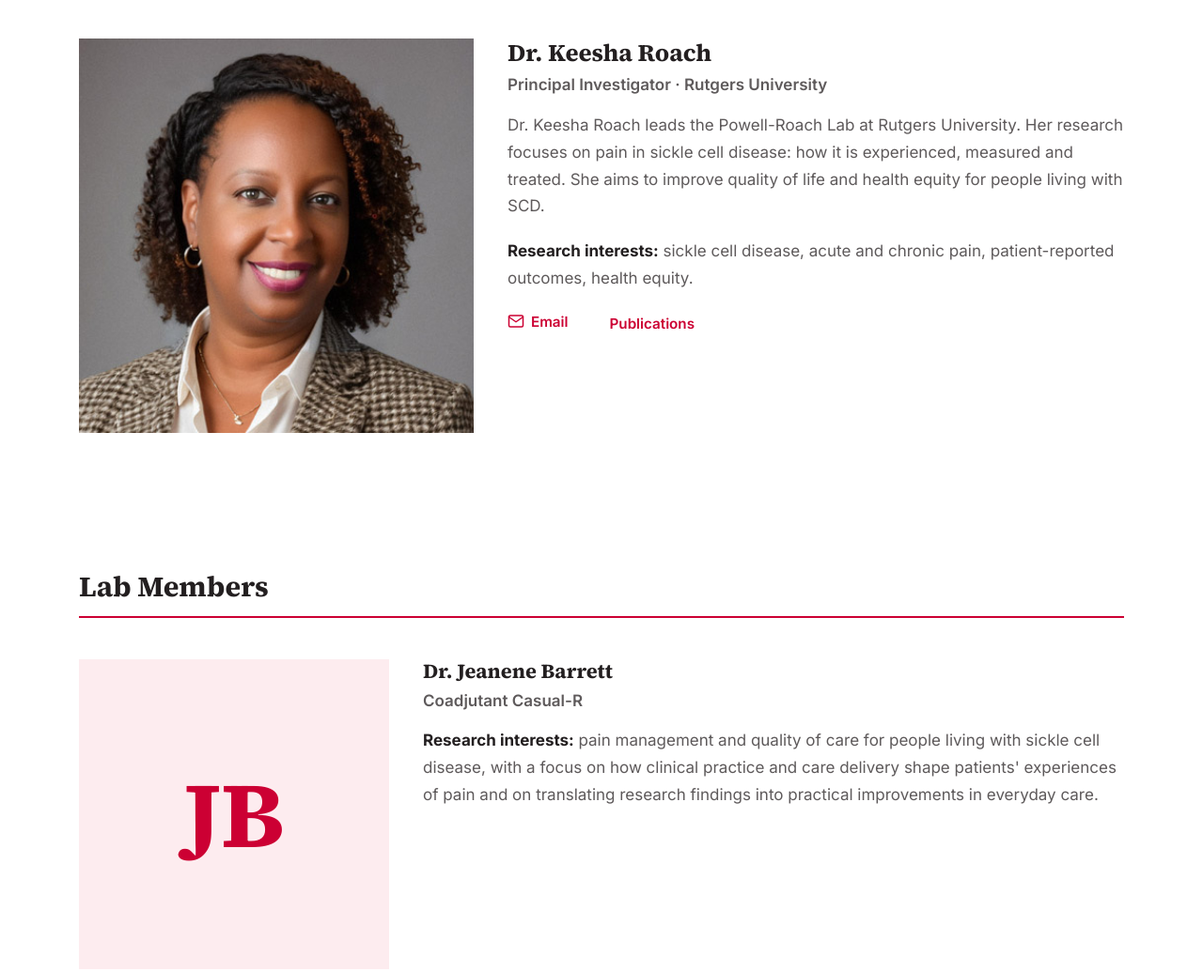
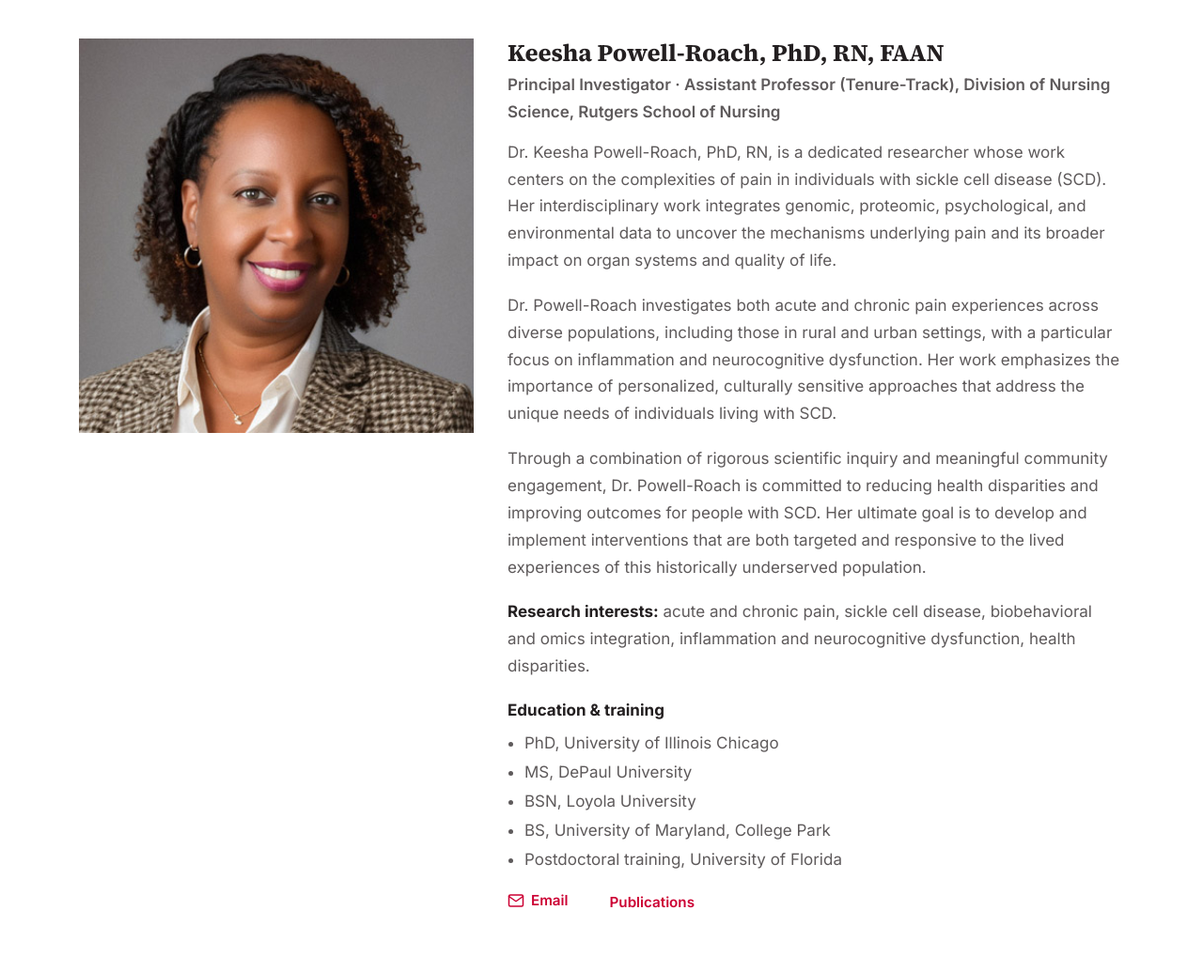
Before and after one commit to LokeshTaduri1/roach-lab-website, a plain HTML site: page team.html in a window 1280 px wide. Shown: the part 819-1854 px from the top of the page at 94% size. Drawn offline with Linux system fonts and the light colour scheme.

Commit message:
Update Dr. Powell-Roach's bio from her Rutgers faculty profile
- Team page: full official bio, title (Assistant Professor, Division of
  Nursing Science, Rutgers School of Nursing), research interests and
  education & training.
- Home page PI card: name with credentials, title, short bio and
  updated tags.
- Use "Dr. Keesha Powell-Roach" consistently (alt text, meta, search).

Co-Authored-By: Claude Opus 5.5 <noreply@anthropic.com>

```diff
--- a/css/styles.css
+++ b/css/styles.css
@@ -517,6 +517,9 @@ ul { padding-left: 1.2em; }
 .person-role { color: var(--scarlet); font-weight: 600; margin-bottom: 14px; }
 .person-body p { color: var(--muted); }
 .person-body p strong { color: var(--ink); }
+.person-edu-title { margin: 0 0 6px; }
+.person-edu { margin: 0 0 4px; padding-left: 18px; color: var(--muted); }
+.person-edu li { margin-bottom: 2px; }
 .person-links { list-style: none; padding: 0; margin: 16px 0 0; display: flex; flex-wrap: wrap; gap: 8px 22px; }
 .person-links a { display: inline-flex; align-items: center; gap: 7px; font-weight: 600; font-size: .95rem; color: var(--scarlet); }
 .person-links a:hover { color: var(--scarlet-dark); text-decoration: underline; }
--- a/js/main.js
+++ b/js/main.js
@@ -40,7 +40,7 @@
     { t: "Biobehavioral factors", u: "research.html#biobehavioral", k: "sleep stress mood depression anxiety coping fatigue resilience" },
     { t: "Patient-reported outcomes & digital health", u: "research.html#outcomes", k: "mobile app diary ema symptom tracking self-management digital" },
     { t: "Health equity & access to care", u: "research.html#equity", k: "stigma bias emergency department transition community advocacy" },
-    { t: "About the PI: Dr. Keesha Roach", u: "team.html#pi", k: "principal investigator professor keesha roach bio cv faculty" },
+    { t: "About the PI: Dr. Keesha Powell-Roach", u: "team.html#pi", k: "principal investigator professor keesha powell-roach roach bio education faculty nursing" },
     { t: "Lab members", u: "team.html#members", k: "team people members students coordinator graduate phd jeanene barrett ashley iwu lokesh taduri hyejin jeon" },
     { t: "Publications", u: "publications.html", k: "papers articles journal pubmed research output" },
     { t: "Join the lab", u: "join.html", k: "join positions opportunities undergraduate graduate phd postdoc apply jobs" },
--- a/team.html
+++ b/team.html
@@ -4,10 +4,10 @@
   <meta charset="UTF-8">
   <meta name="viewport" content="width=device-width, initial-scale=1">
   <title>Team | Powell-Roach Lab | Rutgers University</title>
-  <meta name="description" content="Meet Dr. Keesha Roach and the members of the Powell-Roach Lab at Rutgers University.">
+  <meta name="description" content="Meet Dr. Keesha Powell-Roach and the members of the Powell-Roach Lab at Rutgers University.">
   <meta name="theme-color" content="#cc0033">
   <meta property="og:title" content="Team | Powell-Roach Lab | Rutgers University">
-  <meta property="og:description" content="Meet Dr. Keesha Roach and the members of the Powell-Roach Lab at Rutgers University.">
+  <meta property="og:description" content="Meet Dr. Keesha Powell-Roach and the members of the Powell-Roach Lab at Rutgers University.">
   <meta property="og:image" content="assets/logo-full.png">
   <link rel="icon" href="assets/rutgers-favicon.ico" sizes="any">
   <link rel="apple-touch-icon" href="assets/rutgers-icon.png">
@@ -134,17 +134,27 @@
 
         <article class="person person--pi">
           <div class="person-photo" data-initials="KR">
-            <img src="assets/people/dr-keesha-roach.jpg" alt="Portrait of Dr. Keesha Roach" width="400" height="400" decoding="async" onerror="this.parentNode.classList.add('no-photo');this.remove()">
+            <img src="assets/people/dr-keesha-roach.jpg" alt="Portrait of Dr. Keesha Powell-Roach" width="400" height="400" decoding="async" onerror="this.parentNode.classList.add('no-photo');this.remove()">
           </div>
           <div class="person-body">
-            <h3>Dr. Keesha Roach</h3>
-            <p class="person-role">Principal Investigator · Rutgers University</p>
-            <!-- TODO: Replace with Dr. Roach's official biography -->
-            <p>Dr. Keesha Roach leads the Powell-Roach Lab at Rutgers University. Her research focuses on pain in sickle cell disease: how it is experienced, measured and treated. She aims to improve quality of life and health equity for people living with SCD.</p>
-            <p><strong>Research interests:</strong> sickle cell disease, acute and chronic pain, patient-reported outcomes, health equity.</p>
+            <h3>Keesha Powell-Roach, PhD, RN, FAAN</h3>
+            <p class="person-role">Principal Investigator · Assistant Professor (Tenure-Track), Division of Nursing Science, Rutgers School of Nursing</p>
+            <!-- Bio source: Rutgers School of Nursing faculty profile -->
+            <p>Dr. Keesha Powell-Roach, PhD, RN, is a dedicated researcher whose work centers on the complexities of pain in individuals with sickle cell disease (SCD). Her interdisciplinary work integrates genomic, proteomic, psychological, and environmental data to uncover the mechanisms underlying pain and its broader impact on organ systems and quality of life.</p>
+            <p>Dr. Powell-Roach investigates both acute and chronic pain experiences across diverse populations, including those in rural and urban settings, with a particular focus on inflammation and neurocognitive dysfunction. Her work emphasizes the importance of personalized, culturally sensitive approaches that address the unique needs of individuals living with SCD.</p>
+            <p>Through a combination of rigorous scientific inquiry and meaningful community engagement, Dr. Powell-Roach is committed to reducing health disparities and improving outcomes for people with SCD. Her ultimate goal is to develop and implement interventions that are both targeted and responsive to the lived experiences of this historically underserved population.</p>
+            <p><strong>Research interests:</strong> acute and chronic pain, sickle cell disease, biobehavioral and omics integration, inflammation and neurocognitive dysfunction, health disparities.</p>
+            <p class="person-edu-title"><strong>Education &amp; training</strong></p>
+            <ul class="person-edu">
+              <li>PhD, University of Illinois Chicago</li>
+              <li>MS, DePaul University</li>
+              <li>BSN, Loyola University</li>
+              <li>BS, University of Maryland, College Park</li>
+              <li>Postdoctoral training, University of Florida</li>
+            </ul>
             <ul class="person-links">
-              <li><a href="mailto:powell-roach_lab@sn.rutgers.edu" aria-label="Email Dr. Keesha Roach"><svg viewBox="0 0 24 24" fill="none" stroke="currentColor" stroke-width="2" stroke-linecap="round" stroke-linejoin="round" aria-hidden="true"><rect x="2" y="4" width="20" height="16" rx="2"/><path d="M22 6l-10 7L2 6"/></svg>Email</a></li>
-              <li><a href="#" target="_blank" rel="noopener" aria-label="Dr. Keesha Roach on LinkedIn"><svg viewBox="0 0 24 24" fill="currentColor" aria-hidden="true"><path d="M20.45 20.45h-3.56v-5.57c0-1.33-.02-3.04-1.85-3.04-1.85 0-2.14 1.45-2.14 2.94v5.67H9.35V9h3.41v1.56h.05c.48-.9 1.64-1.85 3.37-1.85 3.6 0 4.27 2.37 4.27 5.46v6.28zM5.34 7.43a2.06 2.06 0 1 1 0-4.13 2.06 2.06 0 0 1 0 4.13zM7.12 20.45H3.56V9h3.56v11.45zM22.22 0H1.77C.79 0 0 .77 0 1.73v20.54C0 23.23.79 24 1.77 24h20.45c.98 0 1.78-.77 1.78-1.73V1.73C24 .77 23.2 0 22.22 0z"/></svg>LinkedIn</a></li>
+              <li><a href="mailto:powell-roach_lab@sn.rutgers.edu" aria-label="Email Dr. Keesha Powell-Roach"><svg viewBox="0 0 24 24" fill="none" stroke="currentColor" stroke-width="2" stroke-linecap="round" stroke-linejoin="round" aria-hidden="true"><rect x="2" y="4" width="20" height="16" rx="2"/><path d="M22 6l-10 7L2 6"/></svg>Email</a></li>
+              <li><a href="#" target="_blank" rel="noopener" aria-label="Dr. Keesha Powell-Roach on LinkedIn"><svg viewBox="0 0 24 24" fill="currentColor" aria-hidden="true"><path d="M20.45 20.45h-3.56v-5.57c0-1.33-.02-3.04-1.85-3.04-1.85 0-2.14 1.45-2.14 2.94v5.67H9.35V9h3.41v1.56h.05c.48-.9 1.64-1.85 3.37-1.85 3.6 0 4.27 2.37 4.27 5.46v6.28zM5.34 7.43a2.06 2.06 0 1 1 0-4.13 2.06 2.06 0 0 1 0 4.13zM7.12 20.45H3.56V9h3.56v11.45zM22.22 0H1.77C.79 0 0 .77 0 1.73v20.54C0 23.23.79 24 1.77 24h20.45c.98 0 1.78-.77 1.78-1.73V1.73C24 .77 23.2 0 22.22 0z"/></svg>LinkedIn</a></li>
               <li><a href="publications.html">Publications</a></li>
             </ul>
           </div>
```
Also changed, not shown: index.html (+7 -6 lines), 1 other file.
